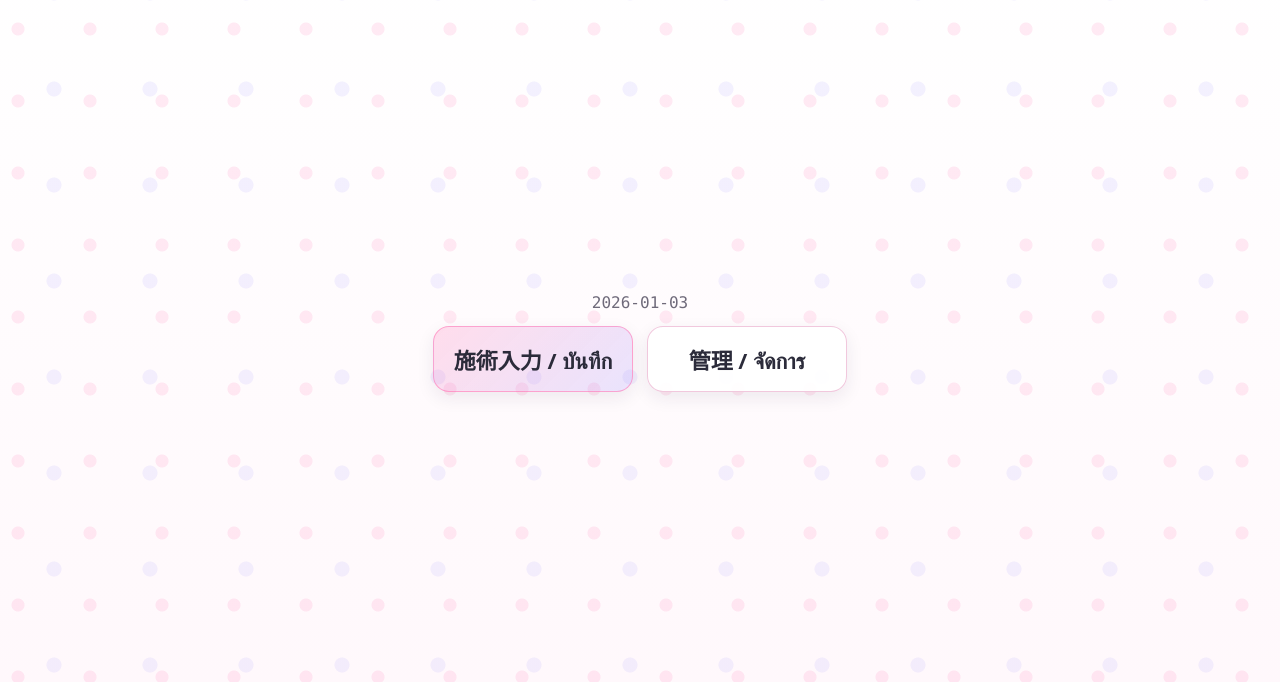
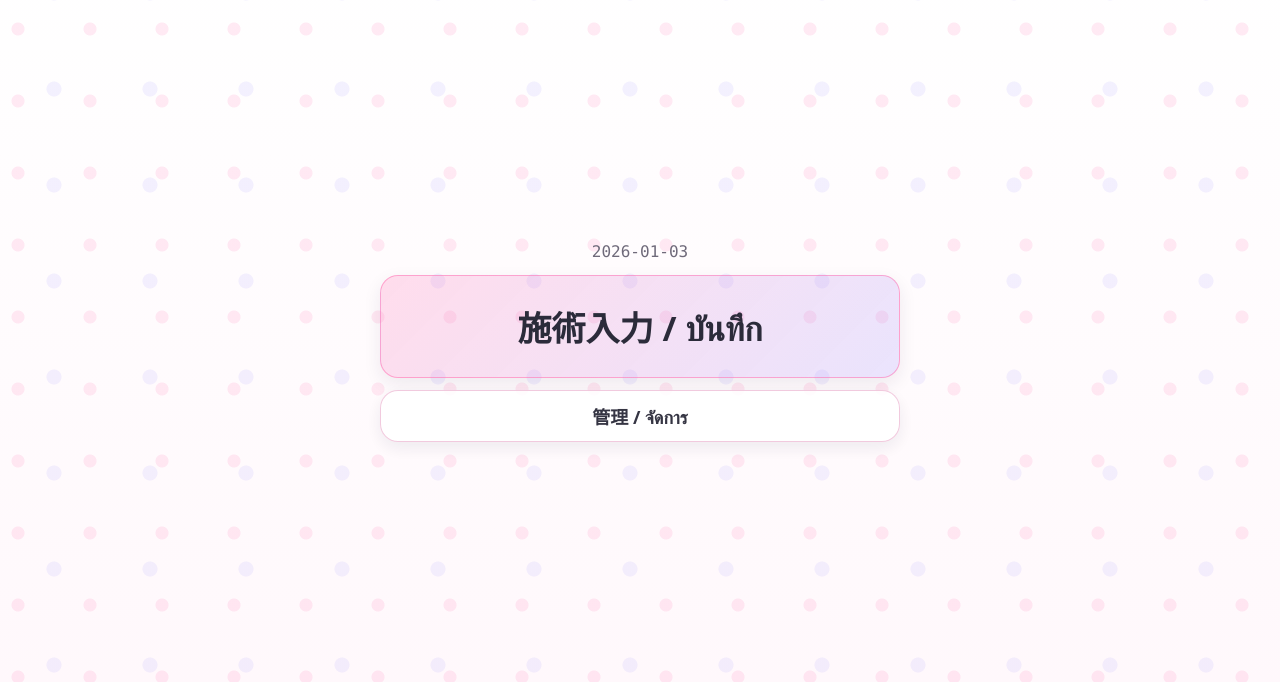
Before and after one commit to shunsoco-stack/InvoiceFromTherapist, a Flask app: page / in a window 1280 px wide. Shown: the part 61-743 px from the top of the page. Run offline with Flask 3, Linux system fonts and the light colour scheme; parts of the project's set-up code (start-up, migrations or seed data) failed here and were passed over.

Commit message:
Refactor: Improve home page button styling and layout
Co-authored-by: shun.soco <shun.soco@gmail.com>

```diff
--- a/app/static/style.css
+++ b/app/static/style.css
@@ -173,8 +173,29 @@ input::placeholder{ color: rgba(169,180,202,.7); }
   padding: 12px 0 24px;
 }
 .homeSimple__title{ color: var(--muted); font-size: 16px; }
-.homeSimple__buttons{ display:flex; gap: 14px; flex-wrap: wrap; justify-content:center; }
-.homeSimple__btn{ font-size: 22px; padding: 16px 18px; border-radius: 16px; min-width: 200px; }
+.homeSimple__buttons{
+  display:flex;
+  flex-direction: column;
+  gap: 12px;
+  align-items: center;
+  justify-content:center;
+  width: 100%;
+  max-width: 520px;
+}
+.homeSimple__btn{ border-radius: 18px; width: min(520px, 92vw); }
+.homeSimple__btn--primary{
+  font-size: 34px;
+  padding: 26px 22px;
+  font-weight: 800;
+}
+.homeSimple__btn--admin{
+  font-size: 18px;
+  padding: 12px 16px;
+  opacity: .95;
+}
+@media (max-width: 420px){
+  .homeSimple__btn--primary{ font-size: 30px; padding: 22px 18px; }
+}
 
 /* Kiosk / Simple input (touch friendly) */
 .kiosk{ max-width: 980px; margin: 0 auto; }
--- a/app/templates/index.html
+++ b/app/templates/index.html
@@ -4,8 +4,8 @@
   <div class="homeSimple">
     <div class="homeSimple__title mono">{{ today }}</div>
     <div class="homeSimple__buttons">
-      <a class="btn homeSimple__btn" href="{{ url_for('kiosk') }}">施術入力 / บันทึก</a>
-      <a class="btn btn--secondary homeSimple__btn" href="{{ url_for('admin') }}">管理 / จัดการ</a>
+      <a class="btn homeSimple__btn homeSimple__btn--primary" href="{{ url_for('kiosk') }}">施術入力 / บันทึก</a>
+      <a class="btn btn--secondary homeSimple__btn homeSimple__btn--admin" href="{{ url_for('admin') }}">管理 / จัดการ</a>
     </div>
   </div>
 {% endblock %}
```
